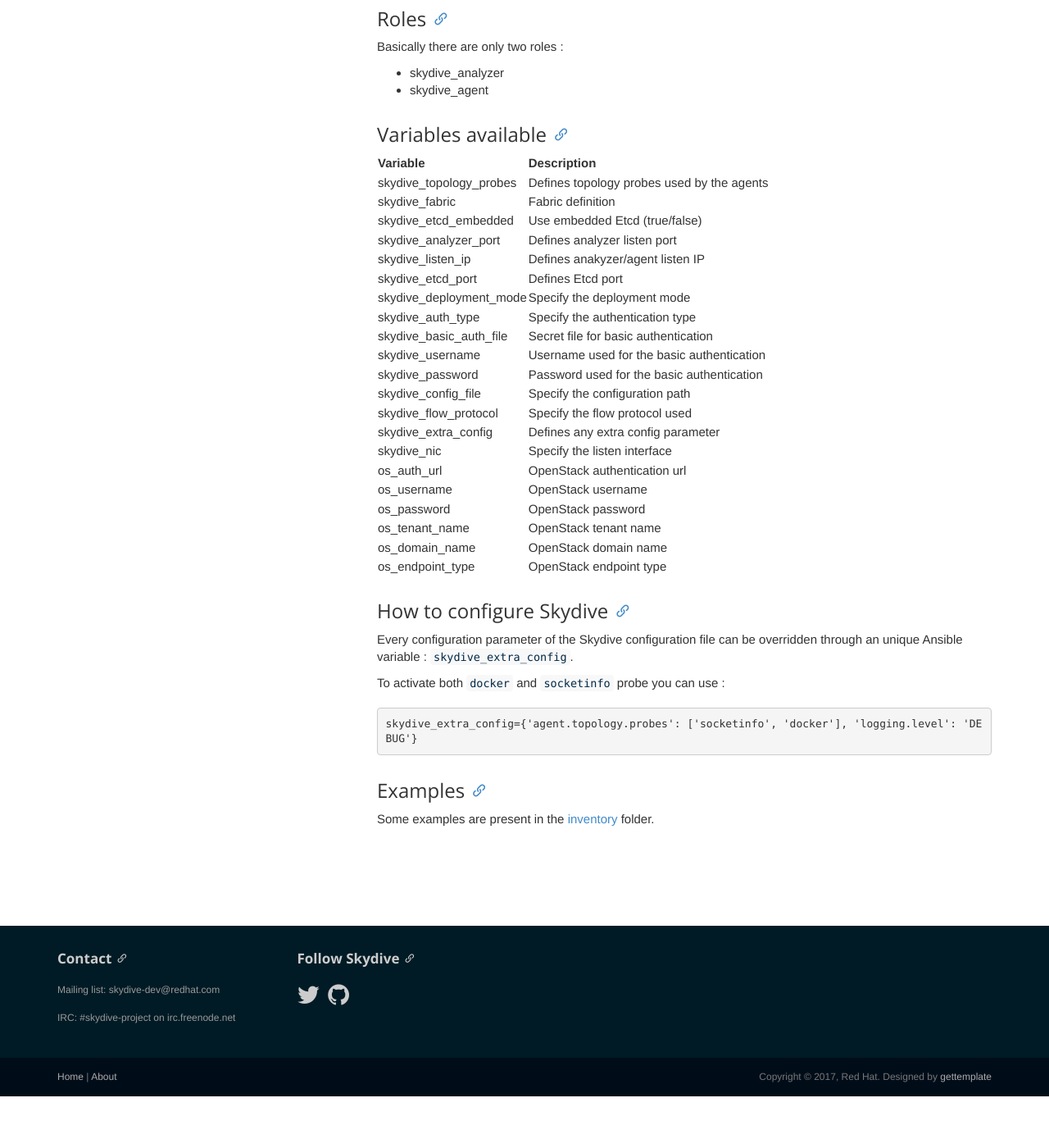
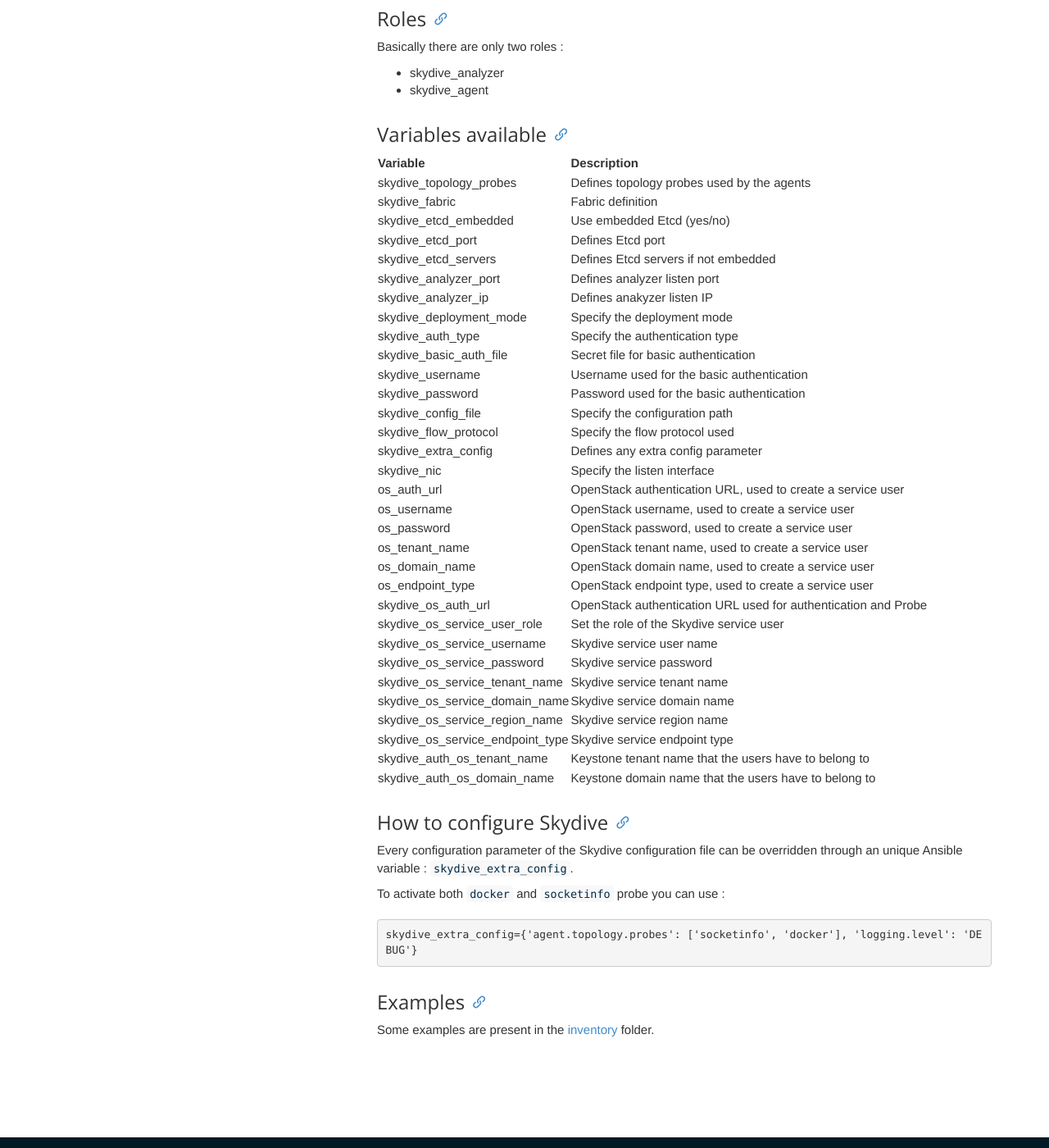
Before and after one commit to skydive-project/skydive.network, a Jekyll site: the page built from documentation/deployment.md, in a window 1280 px wide and 1400 px high, scrolled down 1162 px. Shown: the whole window at 82% size. Built offline with Jekyll 4.4.1, drawn with Linux system fonts in a browser that asks for light colours; nearby versions of some CDN libraries; before the commit the page ends 2499 px from its top, so only the background shows below that.

Commit message:
Fix devstack documentation

```diff
--- a/documentation/deployment.md
+++ b/documentation/deployment.md
@@ -73,29 +73,41 @@
 
 ### Variables available
 
-| Variable                    | Description                                   |
-| --------------------------- | --------------------------------------------- |
-| skydive_topology_probes     | Defines topology probes used by the agents    |
-| skydive_fabric              | Fabric definition                             |
-| skydive_etcd_embedded       | Use embedded Etcd (true/false)                |
-| skydive_analyzer_port       | Defines analyzer listen port                  |
-| skydive_listen_ip           | Defines anakyzer/agent listen IP              |
-| skydive_etcd_port           | Defines Etcd port                             |
-| skydive_deployment_mode     | Specify the deployment mode                   |
-| skydive_auth_type           | Specify the authentication type               |
-| skydive_basic_auth_file     | Secret file for basic authentication          |
-| skydive_username            | Username used for the basic authentication    |
-| skydive_password            | Password used for the basic authentication    |
-| skydive_config_file         | Specify the configuration path                |
-| skydive_flow_protocol       | Specify the flow protocol used                |
-| skydive_extra_config        | Defines any extra config parameter            |
-| skydive_nic                 | Specify the listen interface                  |
-| os_auth_url                 | OpenStack authentication url                  |
-| os_username                 | OpenStack username                            |
-| os_password                 | OpenStack password                            |
-| os_tenant_name              | OpenStack tenant name                         |
-| os_domain_name              | OpenStack domain name                         |
-| os_endpoint_type            | OpenStack endpoint type                       |
+| Variable                         | Description                                                    |
+| -------------------------------- | -------------------------------------------------------------- |
+| skydive_topology_probes          | Defines topology probes used by the agents                     |
+| skydive_fabric                   | Fabric definition                                              |
+| skydive_etcd_embedded            | Use embedded Etcd (yes/no)                                     |
+| skydive_etcd_port                | Defines Etcd port                                              |
+| skydive_etcd_servers             | Defines Etcd servers if not embedded                           |
+| skydive_analyzer_port            | Defines analyzer listen port                                   |
+| skydive_analyzer_ip              | Defines anakyzer listen IP                                     |
+| skydive_deployment_mode          | Specify the deployment mode                                    |
+| skydive_auth_type                | Specify the authentication type                                |
+| skydive_basic_auth_file          | Secret file for basic authentication                           |
+| skydive_username                 | Username used for the basic authentication                     |
+| skydive_password                 | Password used for the basic authentication                     |
+| skydive_config_file              | Specify the configuration path                                 |
+| skydive_flow_protocol            | Specify the flow protocol used                                 |
+| skydive_extra_config             | Defines any extra config parameter                             |
+| skydive_nic                      | Specify the listen interface                                   |
+| os_auth_url                      | OpenStack authentication URL, used to create a service user    |
+| os_username                      | OpenStack username, used to create a service user              |
+| os_password                      | OpenStack password, used to create a service user              |
+| os_tenant_name                   | OpenStack tenant name, used to create a service user           |
+| os_domain_name                   | OpenStack domain name, used to create a service user           |
+| os_endpoint_type                 | OpenStack endpoint type, used to create a service user         |
+| skydive_os_auth_url              | OpenStack authentication URL used for authentication and Probe |
+| skydive_os_service_user_role     | Set the role of the Skydive service user                       |
+| skydive_os_service_username      | Skydive service user name                                      |
+| skydive_os_service_password      | Skydive service password                                       |
+| skydive_os_service_tenant_name   | Skydive service tenant name                                    |
+| skydive_os_service_domain_name   | Skydive service domain name                                    |
+| skydive_os_service_region_name   | Skydive service region name                                    |
+| skydive_os_service_endpoint_type | Skydive service endpoint type                                  |
+| skydive_auth_os_tenant_name      | Keystone tenant name that the users have to belong to          |
+| skydive_auth_os_domain_name      | Keystone domain name that the users have to belong to          |
+
 
 ### How to configure Skydive
 
```
Also changed, not shown: documentation/getting-started.md (+8 -7 lines).
